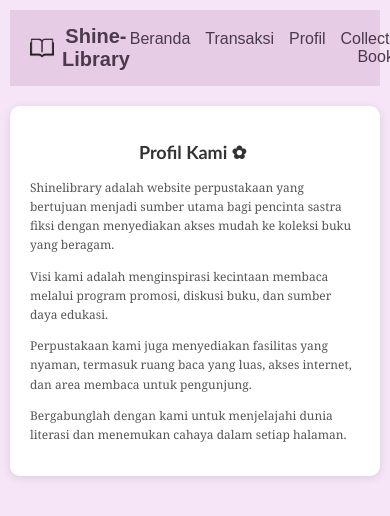
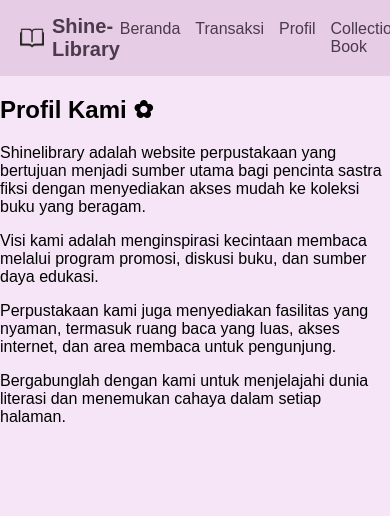
Before and after one commit to salma0503/Namaweb.github.io, a plain HTML site: page profil.html in a window 390 px wide. Shown: the top 516 px of the page. Drawn offline with Linux system fonts and the light colour scheme.

Commit message:
Update profil.html

```diff
--- a/profil.html
+++ b/profil.html
@@ -5,55 +5,6 @@
     <meta name="viewport" content="width=device-width, initial-scale=1.0">
     <title>Profil Perpustakaan</title>
     <style>
-        body {
-            font-family: 'Franklin Gothic Medium', 'Arial Narrow';
-            margin: 0;
-            padding: 0;
-            background-color: #f4f4f9;
-        }
-        header {
-            display: flex;
-            justify-content: space-between;
-            align-items: center;
-            background-color: #ebccf6;
-            padding: 15px 20px;
-            text-align: center;
-        }
-        .container {
-            max-width: 800px;
-            margin: 20px auto;
-            background: #fff;
-            padding: 20px;
-            border-radius: 10px;
-            box-shadow: 0 2px 10px rgba(0, 0, 0, 0.1);
-        }
-        h1 {
-            color: #333;
-            text-align: center;
-            font-family: 'Gill Sans';
-        }
-        p {
-            line-height: 1.6;
-            color: #555;
-            font-family: Georgia;
-        }
-        body {
-         font-size: 16px;
-        margin: 0;
-        }
-
-        @media (max-width: 768px) {
-        body {
-        font-size: 14px;
-        }
-        }
-
-        @media (max-width: 480px) {
-        body {
-        font-size: 12px;
-        padding: 10px;
-        }
-        }
 body {
   margin: 0;
   font-family: Arial, sans-serif;
```
Lines whose indentation alone changed are shown as unchanged.
